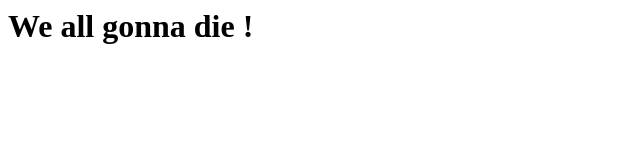
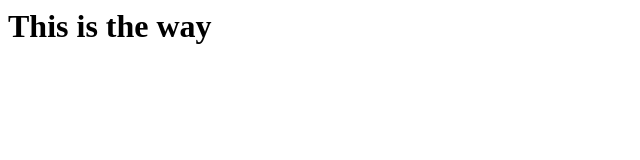
Before and after one commit to digitalsilex/msicesi, a plain HTML site: page index.html in a window 1280 px wide. Shown: the whole page, without its empty margins (0-640 px from the left). Drawn offline with Linux system fonts and the light colour scheme.

Commit message:
Update index.html

```diff
--- a/index.html
+++ b/index.html
@@ -1 +1 @@
-<h1>We all gonna die !</h1>
+<h1>This is the way</h1>
```
